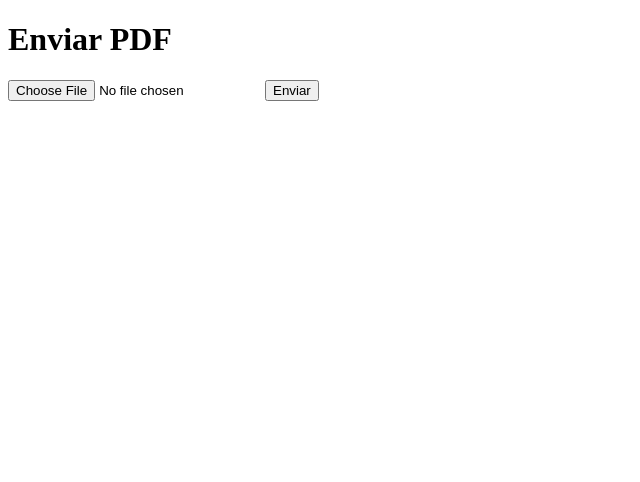
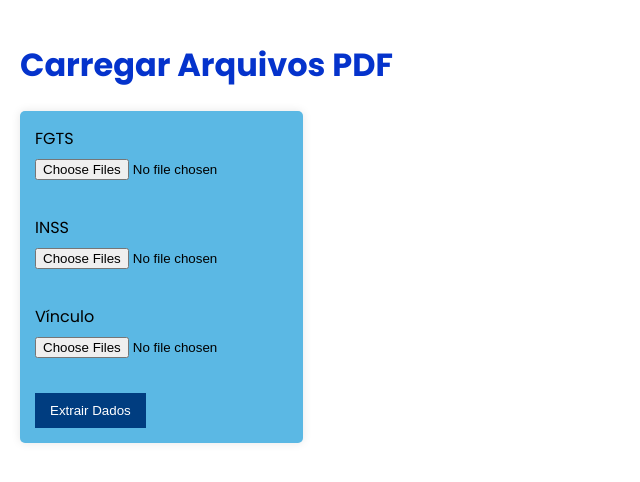
Before and after one commit to laizask/leitor, a Flask app: page / in a window 1280 px wide. Shown: the top 482 px of the page, without its empty margins (0-640 px from the left). Run offline with Flask 3, Linux system fonts and the light colour scheme.

Commit message:
Update index.html

```diff
--- a/templates/index.html
+++ b/templates/index.html
@@ -1,23 +1,24 @@
 <!DOCTYPE html>
-<html lang="pt-br">
+<html lang="en">
 <head>
-  <meta charset="UTF-8">
-  <title>Leitor de PDF</title>
+    <meta charset="UTF-8">
+    <meta name="viewport" content="width=device-width, initial-scale=1.0">
+    <title>Envio de PDFs</title>
+    <link rel="stylesheet" href="static/css/style.css">
 </head>
 <body>
-  <h1>Enviar PDF</h1>
-  <form action="/upload" method="post" enctype="multipart/form-data">
-    <input type="file" name="pdf_file" accept=".pdf" required>
-    <button type="submit">Enviar</button>
-  </form>
+    <h1>Carregar Arquivos PDF</h1>
+    <form action="/" method="POST" enctype="multipart/form-data">
+        <label for="pdf1">FGTS</label>
+        <input type="file" name="pdf1" multiple required><br><br>
 
-  {% if arquivos_gerados %}
-    <h2>Download das Planilhas:</h2>
-    <ul>
-        <li><a href="/static/planilhas/dados_fgts.xlsx" download>Download FGTS</a></li>
-        <li><a href="/static/planilhas/dados_inss.xlsx" download>Download INSS</a></li>
-        <li><a href="/static/planilhas/dados_vinculo.xlsx" download>Download Vínculo</a></li>
-    </ul>
-  {% endif %}
+        <label for="pdf2">INSS</label>
+        <input type="file" name="pdf2" multiple required><br><br>
+
+        <label for="pdf3">Vínculo</label>
+        <input type="file" name="pdf3" multiple required><br><br>
+
+        <input type="submit" value="Extrair Dados">
+    </form>
 </body>
 </html>
```
